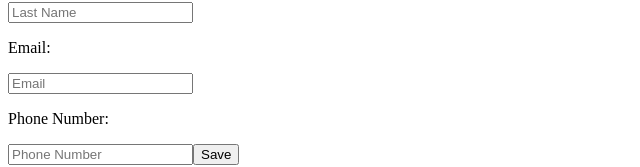
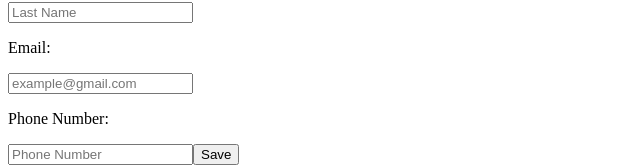
Before and after one commit to Quan-p/CV-Application, a React (Create React App) app: page / in a window 1280 px wide. Shown: the part 119-286 px from the top of the page, without its empty margins (0-640 px from the left). Built offline with nearby package versions, Linux system fonts and the light colour scheme; the HTML template or start-up script is replaced by a standard one.

Commit message:
Set appropriate input types

```diff
--- a/src/components/CVMain/General.js
+++ b/src/components/CVMain/General.js
@@ -75,9 +75,9 @@ const GeneralInfo = () => {
                 <label>
                     <p>Email:</p>
                     <input
-                        type="text"
+                        type="email"
                         name="email"
-                        placeholder="Email"
+                        placeholder="example@gmail.com"
                         value={email}
                         onChange={handleChange}
                         required
@@ -86,7 +86,7 @@ const GeneralInfo = () => {
                 <label>
                     <p>Phone Number:</p>
                     <input
-                        type="text"
+                        type="tel"
                         name="phone"
                         placeholder="Phone Number"
                         value={phone}
```
